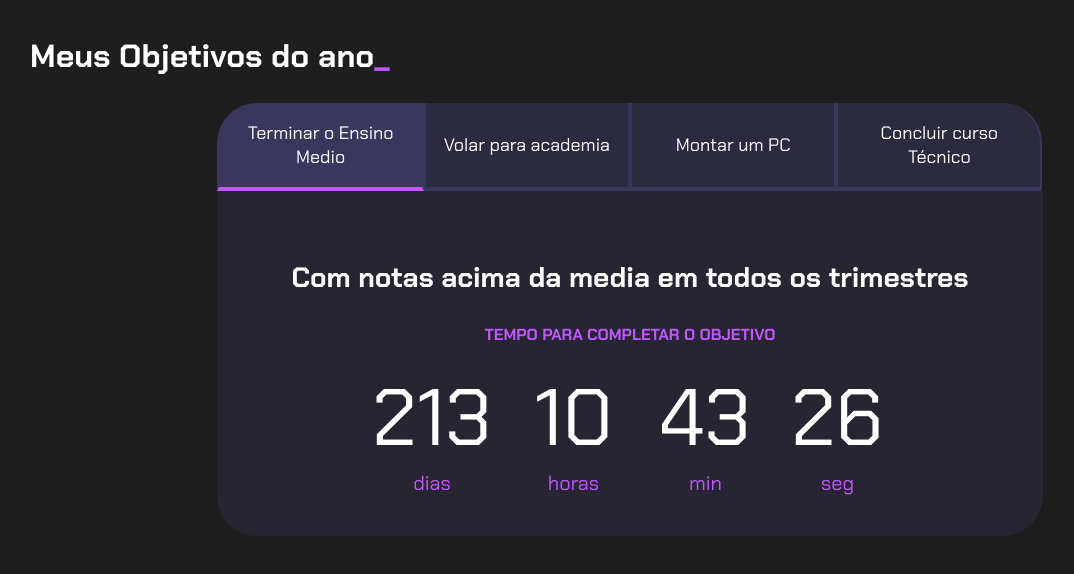
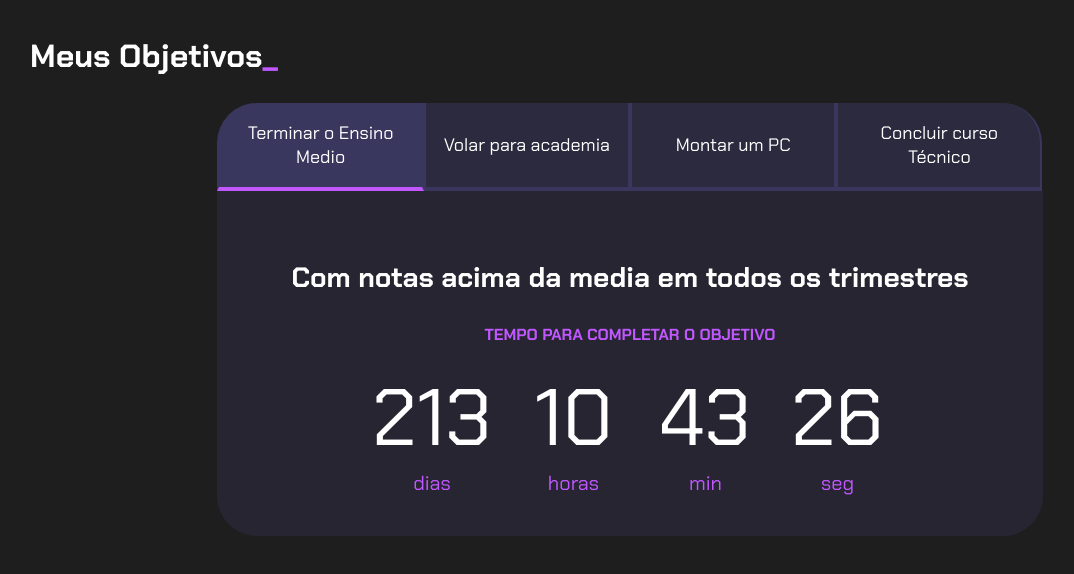
Before and after one commit to viniwtf7/JavaVini, a plain HTML site: page index.html in a window 1280 px wide. Shown: the whole page, without its empty margins (10-1084 px from the left). Drawn offline with Linux system fonts and the light colour scheme.

Commit message:
Update index.html

```diff
--- a/index.html
+++ b/index.html
@@ -11,7 +11,7 @@
 
 <body>
     <section class="conteudo-principal">
-        <h2 class="titulo-principal">Meus Objetivos do ano<span>_</span></h2>
+        <h2 class="titulo-principal">Meus Objetivos<span>_</span></h2>
         <div class="conteudo">
             <div class="botoes">
                 <button class="botao ativo">Terminar o Ensino Medio</button>
```
